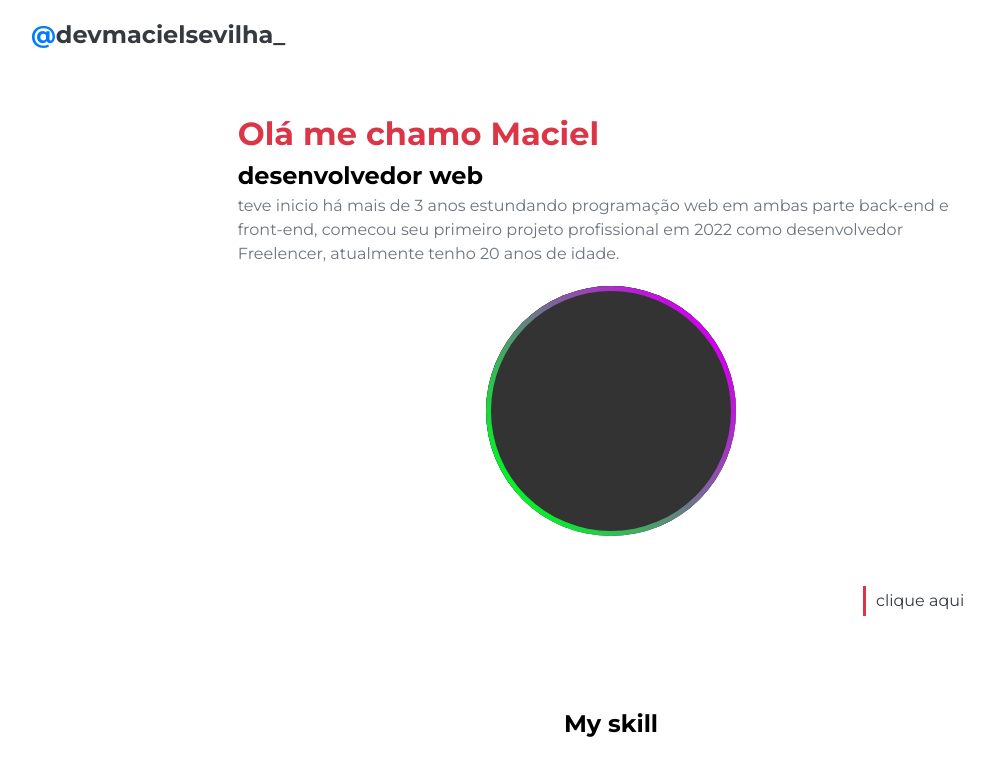
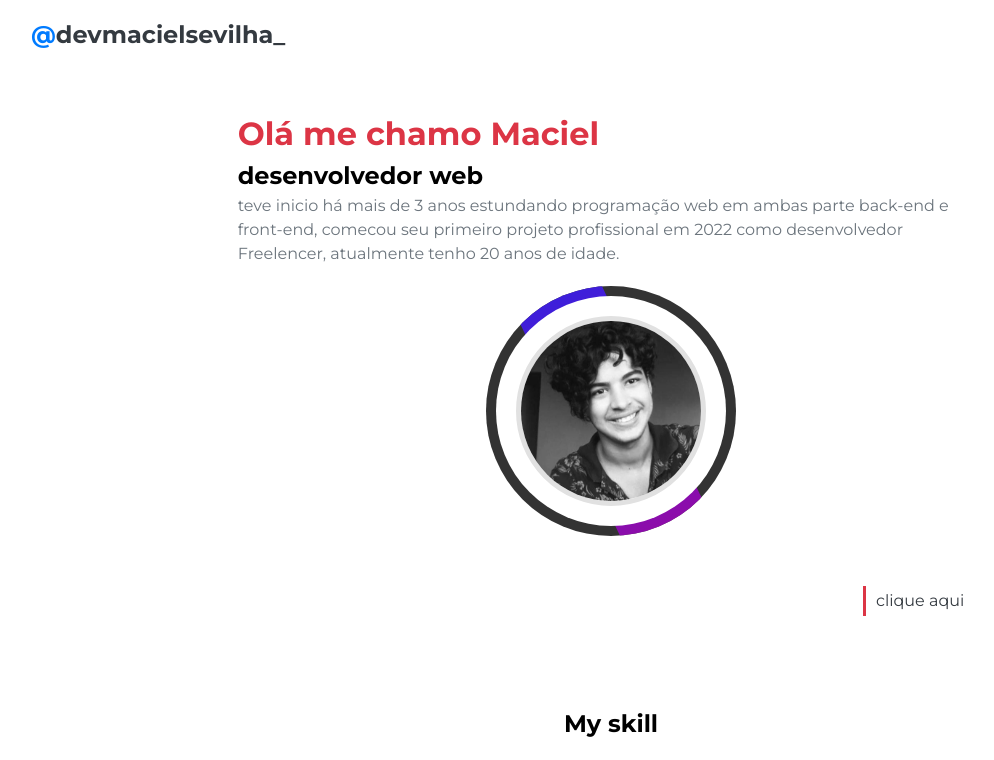
Before and after one commit to macielsevilha/portfolio, a Next.js app: page / in a window 1280 px wide. Shown: the top 760 px of the page, without its empty margins (29-1023 px from the left). Built offline with nearby package versions, Linux system fonts and the light colour scheme.

Commit message:
criando animação

```diff
--- a/src/app/page.jsx
+++ b/src/app/page.jsx
@@ -24,7 +24,7 @@ export default function Home() {
           <div className='flex justify-center'>
            <div className="portfolio-box--rotator">
               <div className="portfolio-box--content">
-                <img src="minha.png" alt="" />
+                <img src="./minha.png" alt="" />
               </div>
            </div>
           </div>
--- a/src/app/sass/pages/_home.scss
+++ b/src/app/sass/pages/_home.scss
@@ -46,39 +46,59 @@
     }
 }
 
-.portfolio-box--rotator {
+.#{$brand}{
+    &-box--rotator {
+        margin: 20px;
+        position: relative;
         background-color: #333;
         width: 250px;
         height: 250px;
         border-radius: 50%;
-    margin: 20px;
-    position: relative;
         overflow: hidden;
-    ::before{
+
+        &::before {
             content: '';
-        width: 100%;
-        height: 100%;
+            position: absolute;
+            inset: -20px 80px;
+            background-color: line;
+
             background: #7f00ff;
             background: -webkit-linear-gradient(to right, #7f00ff, #e100ff);
-        background: linear-gradient(to top, #05f228, #d200ee);
-        position: absolute;
-        animation: rotator 5s linear infinite;
-
-    }
-    ::after {
-        content: '';
-        inset: 5px;
-        background-color: #333;
-        position: absolute;
-        border-radius: 50%;
-    }
-}
-
-
+            background: linear-gradient(to top, #3620df, #a901bfd0);
+            animation: rotator 4s linear infinite;
+            transition: 0.5s;
 
 
             @keyframes rotator {
-    100% {
+                100%{
                     transform: rotate(360deg);
                 }
             }
+        }
+        &:hover::before {
+            inset: -5px;
+        }
+
+        &::after {
+            content: '';
+            position: absolute;
+            background-color: rgb(255, 255, 255);
+            border-radius: 50%;
+            inset: 10px;
+
+        }
+    }
+    &-box--content {
+        position: absolute;
+        border-radius: 50%;
+        inset: 30px;
+        z-index: 2;
+        border: 5px solid #e1e1e1;
+        overflow: hidden;
+        display: flex;
+        img {
+           pointer-events: none;
+           object-fit: cover;
+        }
+    }
+}
```
Lines whose indentation alone changed are shown as unchanged.
